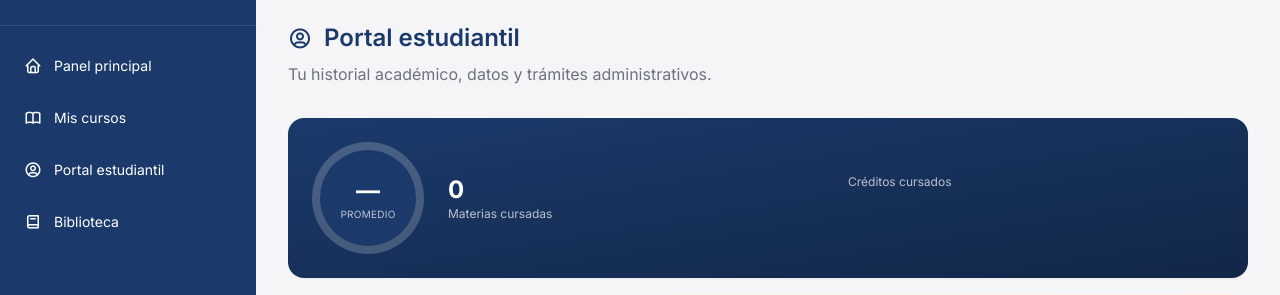
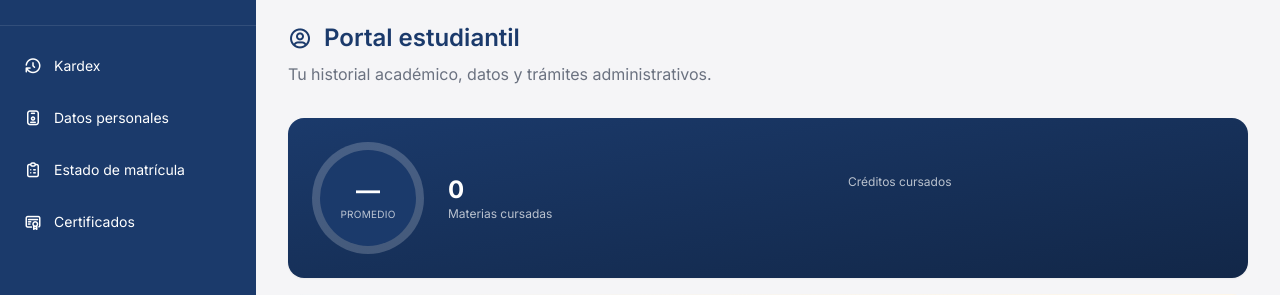
Before and after one commit to cristheboss-lu/CampusFlow-UG-Prototype, a Django app: template plataforma/templates/plataforma/portal_estudiantil.html in a window 1280 px wide. Shown: the part 73-368 px from the top of the page. Run offline with Django 5.2, Linux system fonts and the light colour scheme; the template is opened without the code that fills it: values that come from a table or form of the project are taken from there, others are empty; data comes from the database, SQL or seed files in the repository; some libraries are stand-ins or nearby versions.

Commit message:
Sidebar propio para el Portal Estudiantil con sus secciones reales
portal_estudiantil.html ya sobreescribia sidebar_links, pero incluyendo
el parcial compartido _sidebar_estudiante.html (el mismo de
dashboard_estudiante/curso_detalle/tarea_detalle) - por eso mostraba la
navegacion generica entre paginas en vez de las secciones propias de
esta pagina.

Se reemplaza por un bloque propio con anchors a las 4 secciones reales
del template: Kardex, Datos personales, Estado de matricula y
Certificados (agrupa "Solicitar certificado" + "Mis solicitudes", que
ya viven juntas ahi). Mismos iconos Tabler que cada encabezado de
seccion, mismo estilo Tailwind del resto de sidebars. Se agrega id +
scroll-mt-6 a cada seccion para que el anchor funcione bien con el
header sticky.

A proposito, esta pagina ya no tiene un link de "volver al panel" ni a
Biblioteca en su sidebar (antes venian del parcial compartido) - se
deja asi por decision explicita.

No se toco _sidebar_estudiante.html (las otras paginas de estudiante
siguen igual) ni los sidebars de docente/secretaria.

Se ajusta un test que quedo fragil por el cambio: buscaba la seccion
por el texto "Estado de matricula", que ahora tambien aparece en el
link del sidebar (antes en el HTML) - se ancla al id de la seccion en
su lugar. Suite completa: 37 tests en verde, manage.py check limpio.

```diff
--- a/plataforma/templates/plataforma/portal_estudiantil.html
+++ b/plataforma/templates/plataforma/portal_estudiantil.html
@@ -2,7 +2,20 @@
 
 {% block title %}Portal estudiantil | Universidad de Guayaquil{% endblock %}
 
-{% block sidebar_links %}{% include 'plataforma/_sidebar_estudiante.html' %}{% endblock %}
+{% block sidebar_links %}
+<a href="#kardex" class="flex items-center gap-3 px-3 py-2.5 rounded-lg hover:bg-white/10 transition-colors">
+  <i class="ti ti-history text-lg" aria-hidden="true"></i> Kardex
+</a>
+<a href="#datos-personales" class="flex items-center gap-3 px-3 py-2.5 rounded-lg hover:bg-white/10 transition-colors">
+  <i class="ti ti-id-badge text-lg" aria-hidden="true"></i> Datos personales
+</a>
+<a href="#estado-matricula" class="flex items-center gap-3 px-3 py-2.5 rounded-lg hover:bg-white/10 transition-colors">
+  <i class="ti ti-clipboard-list text-lg" aria-hidden="true"></i> Estado de matrícula
+</a>
+<a href="#certificados" class="flex items-center gap-3 px-3 py-2.5 rounded-lg hover:bg-white/10 transition-colors">
+  <i class="ti ti-certificate text-lg" aria-hidden="true"></i> Certificados
+</a>
+{% endblock %}
 
 {% block content %}
 <div class="max-w-5xl mx-auto">
@@ -14,7 +27,7 @@
     <p class="text-gray-500 mb-8">Tu historial académico, datos y trámites administrativos.</p>
 
     <!-- ============ KARDEX ============ -->
-    <div class="bg-gradient-to-br from-navy to-navy-dark rounded-card shadow-sm p-6 mb-4 flex flex-col sm:flex-row items-center gap-6 text-white">
+    <div id="kardex" class="scroll-mt-6 bg-gradient-to-br from-navy to-navy-dark rounded-card shadow-sm p-6 mb-4 flex flex-col sm:flex-row items-center gap-6 text-white">
         <div class="relative w-28 h-28 shrink-0">
             <div class="absolute inset-0 rounded-full" style="background: conic-gradient(#F5A623 {{ promedio_general|default:0 }}%, rgba(255,255,255,0.2) 0);"></div>
             <div class="absolute inset-2 bg-navy rounded-full flex flex-col items-center justify-center">
@@ -78,7 +91,7 @@
     </div>
 
     <!-- ============ DATOS PERSONALES ============ -->
-    <div class="bg-white rounded-card shadow-sm overflow-hidden mb-10">
+    <div id="datos-personales" class="scroll-mt-6 bg-white rounded-card shadow-sm overflow-hidden mb-10">
         <div class="bg-gradient-to-r from-navy/5 to-gold/10 px-6 py-4 flex items-center gap-3 border-b border-gray-100">
             <i class="ti ti-id-badge text-2xl text-navy" aria-hidden="true"></i>
             <h2 class="text-lg font-semibold text-navy">Datos personales</h2>
@@ -112,7 +125,7 @@
     </div>
 
     <!-- ============ ESTADO DE MATRÍCULA ============ -->
-    <div class="bg-white rounded-card shadow-sm overflow-hidden mb-10">
+    <div id="estado-matricula" class="scroll-mt-6 bg-white rounded-card shadow-sm overflow-hidden mb-10">
         <div class="bg-gradient-to-r from-navy/5 to-gold/10 px-6 py-4 flex items-center justify-between border-b border-gray-100">
             <div class="flex items-center gap-3">
                 <i class="ti ti-clipboard-list text-2xl text-navy" aria-hidden="true"></i>
@@ -161,7 +174,7 @@
     </div>
 
     <!-- ============ CERTIFICADOS ============ -->
-    <div class="grid gap-6 lg:grid-cols-2 mb-6">
+    <div id="certificados" class="scroll-mt-6 grid gap-6 lg:grid-cols-2 mb-6">
         <div class="bg-white rounded-card shadow-sm overflow-hidden">
             <div class="bg-gradient-to-r from-navy/5 to-gold/10 px-6 py-4 flex items-center gap-3 border-b border-gray-100">
                 <i class="ti ti-certificate text-2xl text-navy" aria-hidden="true"></i>
--- a/plataforma/tests.py
+++ b/plataforma/tests.py
@@ -517,8 +517,10 @@ class PortalEstudiantilTests(TestCase):
 
         self.assertIn('QUI-1', html)
         # FIS-1 sigue apareciendo en el Kardex, pero no debe listarse dos veces
-        # en la sección de "Estado de matrícula" del período activo.
-        idx_estado_matricula = html.index('Estado de matrícula')
+        # en la sección de "Estado de matrícula" del período activo. Se ancla
+        # al id de la sección, no al texto "Estado de matrícula": ese texto
+        # también aparece en el link del sidebar, que sale antes en el HTML.
+        idx_estado_matricula = html.index('id="estado-matricula"')
         self.assertNotIn('FIS-1', html[idx_estado_matricula:])
 
     def test_solicitar_certificado_crea_pendiente_sin_fecha(self):
```
